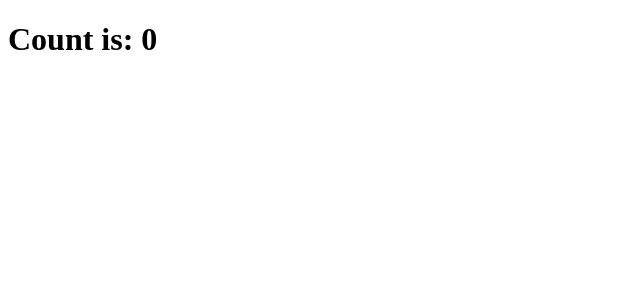
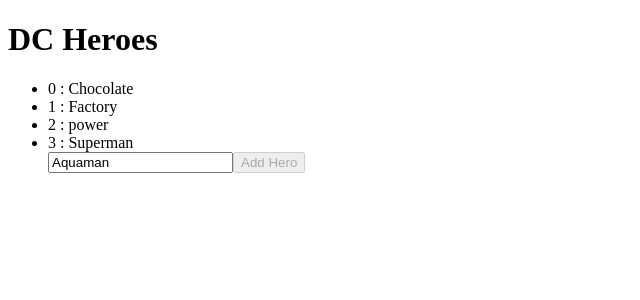
Before and after one commit to git-TAP/vue-app, a Vue app: page / in a window 1280 px wide. Shown: the top 300 px of the page, without its empty margins (0-640 px from the left). Built offline with nearby package versions, Linux system fonts and the light colour scheme.

Commit message:
Add v-bind in App Template

```diff
--- a/src/App.vue
+++ b/src/App.vue
@@ -1,8 +1,10 @@
 <template>
-  <h1 v-once>
-    <span>Count is: {{count}}</span>
-  </h1>
-
+  <h1>DC Heroes</h1>
+  <ul>
+    <li  v-for="(hero, index) in dcHeroes" v-bind:key="index">{{ index }} : {{hero.name}}</li>
+    <input type="text" v-bind:value="newHero">
+    <button v-bind:disabled="isDisabled">Add Hero</button>
+  </ul>
 </template>
 
 
@@ -10,9 +12,14 @@
   export default{
     data(){
       return{
-        title:"<h1>This is the Title inside the H1 tag</h1>",
-        isShowing: false,
-        count:0,
+       isDisabled: true,
+       newHero:'Aquaman',
+       dcHeroes: [
+         {name:'Chocolate'},
+         {name:'Factory'},
+         {name:'power'},
+         {name:'Superman'},
+      ],
       }
     },
     mounted(){
```
